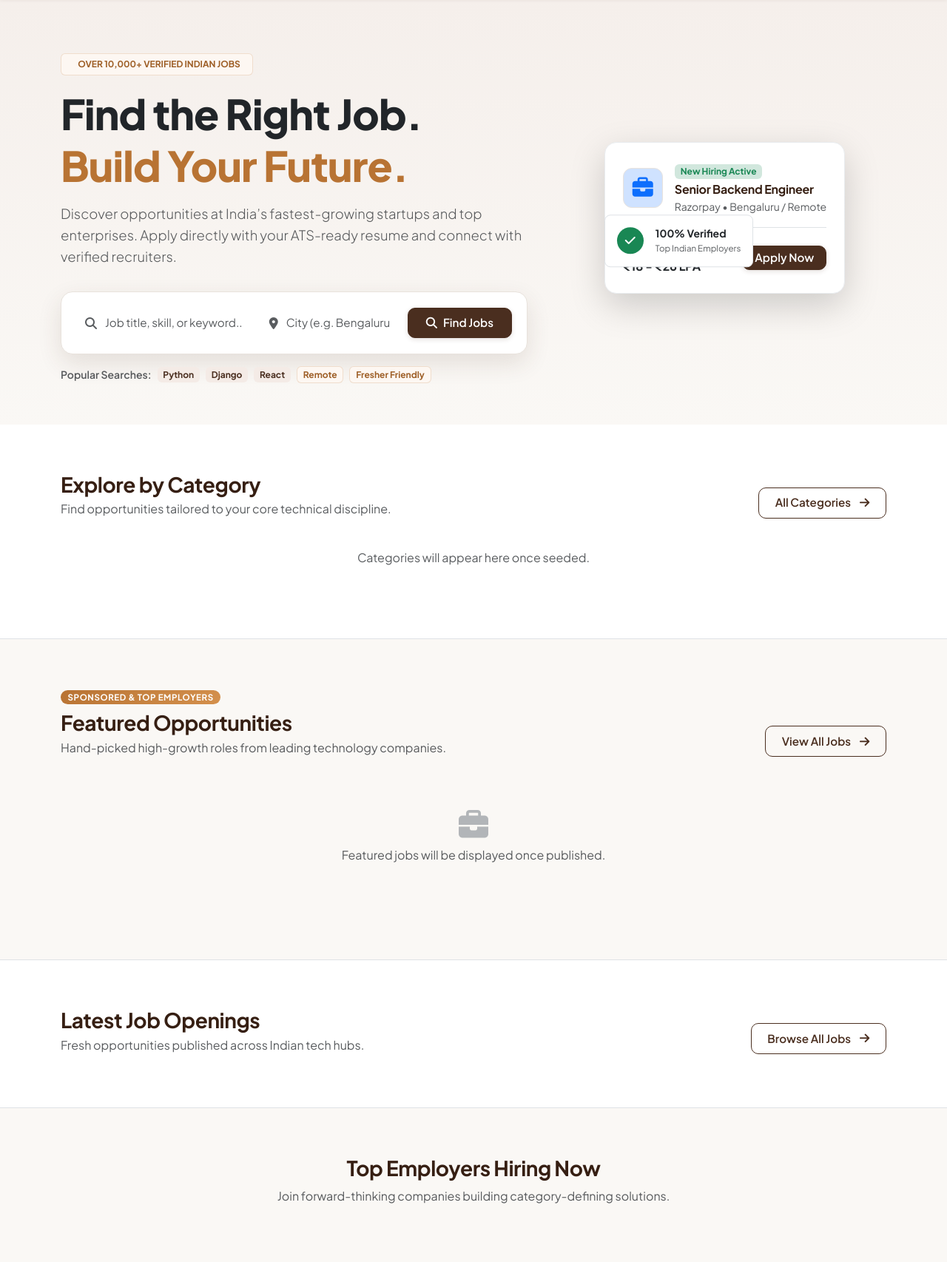
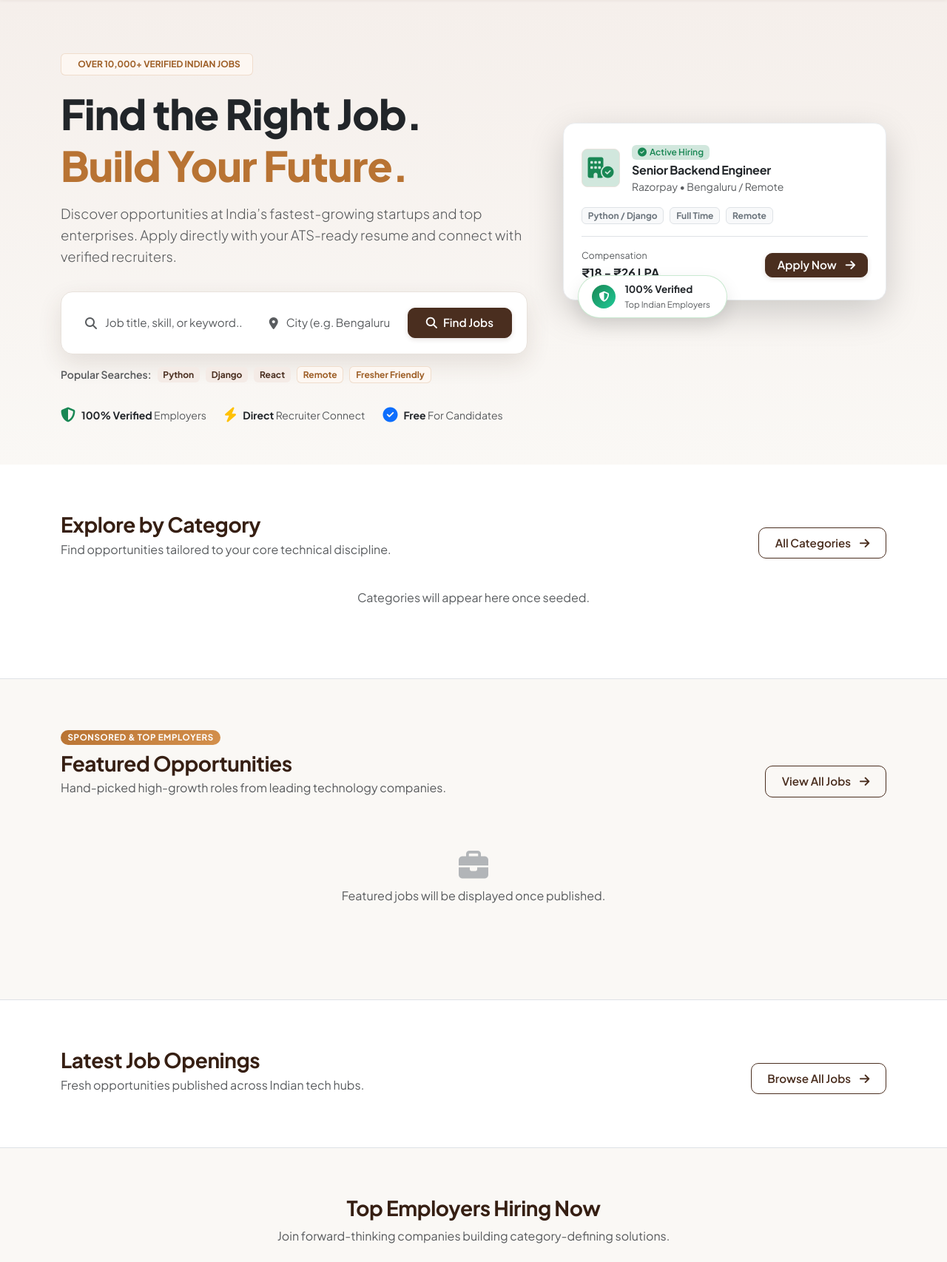
Before and after one commit to yash5681/CareerHub, a Django app: page / in a window 1280 px wide. Shown: the part 115-1821 px from the top of the page at 74% size. Run offline with Django 5.2, Linux system fonts and the light colour scheme; data that the repository does not hold is empty; some libraries are stand-ins or nearby versions.

Commit message:
style: optimize 100% verified badge and add trust strip on homepage

```diff
--- a/static/css/careerhub.css
+++ b/static/css/careerhub.css
@@ -230,6 +230,48 @@ h1, h2, h3, h4, h5, h6 {
   align-items: center;
   gap: 0.5rem;
   background-color: var(--ch-surface);
+}
+
+.hero-visual-wrapper {
+  position: relative;
+  display: inline-block;
+  width: 100%;
+  max-width: 440px;
+  padding-bottom: 1.5rem;
+}
+
+.hero-verified-badge {
+  position: absolute;
+  bottom: 0px;
+  left: 20px;
+  z-index: 5;
+  background: #FFFFFF !important;
+  border: 1px solid rgba(40, 167, 69, 0.25) !important;
+  border-radius: 50rem !important;
+  box-shadow: 0 10px 25px rgba(0, 0, 0, 0.1) !important;
+  padding: 0.6rem 1.15rem;
+  display: inline-flex;
+  align-items: center;
+  gap: 0.75rem;
+  backdrop-filter: blur(8px);
+  transition: transform 0.25s ease, box-shadow 0.25s ease;
+}
+
+.hero-verified-badge:hover {
+  transform: translateY(-2px);
+  box-shadow: 0 14px 28px rgba(40, 167, 69, 0.2) !important;
+}
+
+@media (max-width: 575.98px) {
+  .hero-verified-badge {
+    left: 50% !important;
+    transform: translateX(-50%);
+    width: max-content;
+    bottom: -8px;
+  }
+  .hero-verified-badge:hover {
+    transform: translateX(-50%) translateY(-2px);
+  }
 }
 
 /* ------------------------------------------------------------
--- a/templates/core/home.html
+++ b/templates/core/home.html
@@ -54,37 +54,65 @@
           <a href="{% url 'jobs:list' %}?work_mode=remote" class="badge badge-ch-accent text-decoration-none">Remote</a>
           <a href="{% url 'jobs:list' %}?fresher=1" class="badge badge-ch-accent text-decoration-none">Fresher Friendly</a>
         </div>
+
+        <!-- Trust Badges Strip -->
+        <div class="d-flex align-items-center gap-4 mt-4 pt-2 text-muted small flex-wrap">
+          <div class="d-flex align-items-center gap-2">
+            <i class="fa-solid fa-shield-halved text-success fs-5"></i>
+            <span><strong class="text-dark">100% Verified</strong> {% trans "Employers" %}</span>
+          </div>
+          <div class="d-flex align-items-center gap-2">
+            <i class="fa-solid fa-bolt text-warning fs-5"></i>
+            <span><strong class="text-dark">Direct</strong> {% trans "Recruiter Connect" %}</span>
+          </div>
+          <div class="d-flex align-items-center gap-2">
+            <i class="fa-solid fa-circle-check text-primary fs-5"></i>
+            <span><strong class="text-dark">Free</strong> {% trans "For Candidates" %}</span>
+          </div>
+        </div>
       </div>
 
       <!-- Hero Visual Art -->
-      <div class="col-lg-5 text-center">
-        <div class="position-relative d-inline-block">
-          <div class="p-4 bg-white rounded-4 shadow-lg border border-light-subtle text-start" style="max-width: 440px;">
+      <div class="col-lg-5 text-center mt-4 mt-lg-0">
+        <div class="hero-visual-wrapper">
+          <div class="p-4 bg-white rounded-4 shadow-lg border border-light-subtle text-start">
             <div class="d-flex align-items-center gap-3 mb-3">
-              <div class="company-logo-box bg-primary-subtle text-primary">
-                <i class="fa-solid fa-briefcase fs-3"></i>
+              <div class="company-logo-box bg-success-subtle text-success rounded-3 d-flex align-items-center justify-content-center" style="width: 52px; height: 52px;">
+                <i class="fa-solid fa-building-circle-check fs-3"></i>
               </div>
               <div>
-                <span class="badge bg-success-subtle text-success mb-1">New Hiring Active</span>
-                <h6 class="mb-0 fw-bold">Senior Backend Engineer</h6>
+                <span class="badge bg-success-subtle text-success mb-1 px-2 py-1 fw-semibold">
+                  <i class="fa-solid fa-circle-check me-1"></i>{% trans "Active Hiring" %}
+                </span>
+                <h6 class="mb-0 fw-bold text-dark">Senior Backend Engineer</h6>
                 <small class="text-muted">Razorpay &bull; Bengaluru / Remote</small>
               </div>
             </div>
+
+            <div class="d-flex flex-wrap gap-2 mb-3">
+              <span class="badge bg-light text-secondary border">Python / Django</span>
+              <span class="badge bg-light text-secondary border">Full Time</span>
+              <span class="badge bg-light text-secondary border">Remote</span>
+            </div>
+
             <div class="d-flex justify-content-between align-items-center pt-3 border-top">
               <div>
-                <small class="text-muted d-block">Compensation</small>
-                <strong class="text-dark">₹18 - ₹26 LPA</strong>
+                <small class="text-muted d-block" style="font-size: 0.78rem;">Compensation</small>
+                <strong class="text-dark fs-6">₹18 - ₹26 LPA</strong>
               </div>
-              <span class="btn btn-sm btn-career py-1 px-3">Apply Now</span>
+              <a href="{% url 'jobs:list' %}" class="btn btn-sm btn-career py-1 px-3">
+                {% trans "Apply Now" %} <i class="fa-solid fa-arrow-right ms-1"></i>
+              </a>
             </div>
           </div>
-          <!-- Floating Badge -->
-          <div class="position-absolute bottom-0 start-0 translate-middle-y bg-white p-3 rounded-3 shadow-md border d-flex align-items-center gap-3">
-            <div class="bg-success text-white rounded-circle p-2 d-flex align-items-center justify-content-center" style="width: 36px; height: 36px;">
-              <i class="fa-solid fa-check"></i>
+
+          <!-- 100% Verified Floating Badge -->
+          <div class="hero-verified-badge">
+            <div class="rounded-circle d-flex align-items-center justify-content-center text-white" style="width: 32px; height: 32px; background: linear-gradient(135deg, #198754, #20c997); flex-shrink: 0;">
+              <i class="fa-solid fa-shield-halved small"></i>
             </div>
-            <div class="text-start lh-sm">
-              <strong class="d-block text-dark small">100% Verified</strong>
+            <div class="text-start lh-sm pe-1">
+              <strong class="d-block text-dark small" style="font-size: 0.84rem;">100% Verified</strong>
               <small class="text-muted" style="font-size: 0.72rem;">Top Indian Employers</small>
             </div>
           </div>
```
